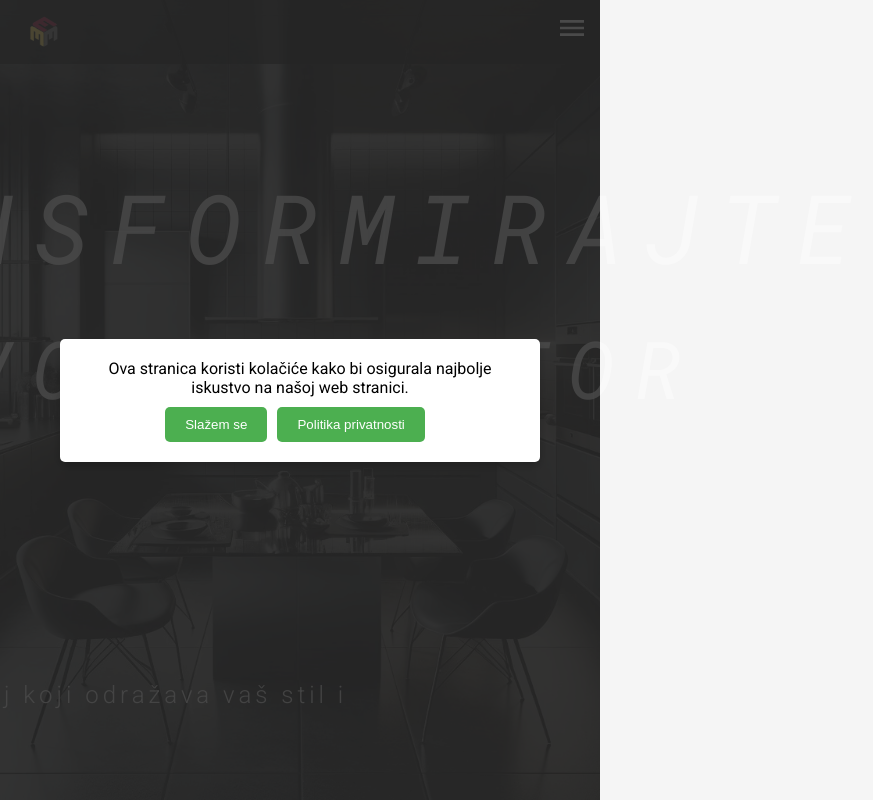
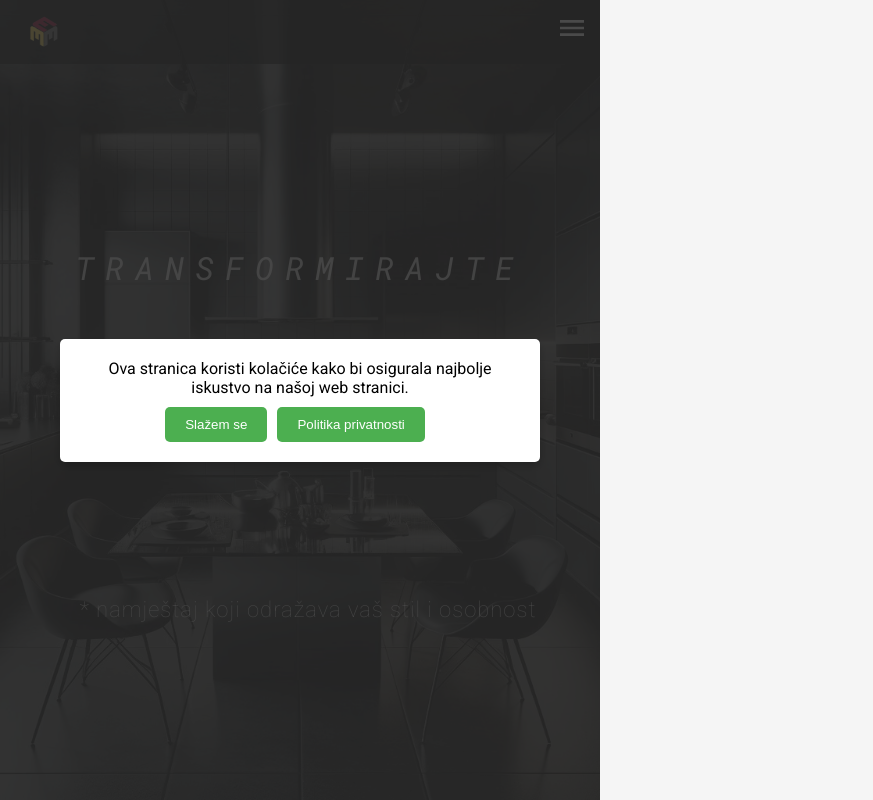
Before and after one commit to AlenZguric/in-3minterijeri, a React (Create React App) app: page / in a window 600 px wide. Shown: the top 800 px of the page, 873 px wide, since content can reach past the window. Built offline with nearby package versions, Linux system fonts and the light colour scheme; a web font is replaced by a local one.

Commit message:
"Added new media query for midle mobile devices (481px - 767px) in Header.css and Header.scss, updated Header.css.map, and added fluid-font mixin to mixins.scss"

```diff
--- a/src/styles/components/Header.css
+++ b/src/styles/components/Header.css
@@ -91,6 +91,29 @@
     display: none;
   }
 }
+@media (min-width: 481px) and (max-width: 767px) {
+  .header-component {
+    display: flex;
+  }
+  .header-component .box {
+    display: flex;
+    flex-direction: column;
+  }
+  .header-component .box p {
+    width: 100%;
+  }
+  .header-component .box p span i {
+    font-size: clamp(2rem, 1rem + 1vw, 4rem);
+    letter-spacing: 0.7rem;
+  }
+  .header-component .box h2 {
+    font-size: clamp(1rem, 1rem + 1vw, 1.5rem);
+    transform: translate(0);
+    padding-left: 1rem;
+    font-weight: 200;
+    letter-spacing: 1px;
+  }
+}
 @media (min-width: 768px) and (max-width: 991px) {
   .header-component {
     display: flex;
--- a/src/styles/components/Header.scss
+++ b/src/styles/components/Header.scss
@@ -96,6 +96,32 @@ z-index: 1;
   }
 }
 
+// Midle mobile (481px - 767px)
+@media (min-width: 481px) and (max-width: 767px) {
+  .header-component {
+    display: flex;
+    .box{
+      display: flex;
+      flex-direction: column;
+      p{
+        width: 100%;
+        span {
+          i {
+            @include fluid-font(2rem, 4rem);
+            letter-spacing: .7rem;
+          }
+        }
+      }
+      h2{
+        @include fluid-font(1rem, 1.5rem);
+        transform: translate(0);
+        padding-left: 1rem;
+        font-weight: 200;
+        letter-spacing: 1px;
+      }
+    }
+  }
+}
 // Tablet portrait
 
 @media (min-width: 768px) and (max-width: 991px) {
@@ -113,6 +139,7 @@ z-index: 1;
       width: 100%;
       p {
         width: 100%;
+
         span {
           i {
             font-size: 3rem;
--- a/src/styles/utils/main.scss
+++ b/src/styles/utils/main.scss
@@ -1,2 +1,3 @@
 @import './colors.scss';
 @import './fonts.scss';
+@import './mixins.scss';
--- a/src/styles/utils/mixins.scss
+++ b/src/styles/utils/mixins.scss
@@ -8,3 +8,6 @@
       transition: 0.5s ease-in-out all; }
 
   }
+  @mixin fluid-font($min-size, $max-size) {
+    font-size: clamp(#{$min-size}, 1rem + 1vw, #{$max-size});
+  }
```
Also changed, not shown: 1 other file (tests, documents, lock files or other folders).
